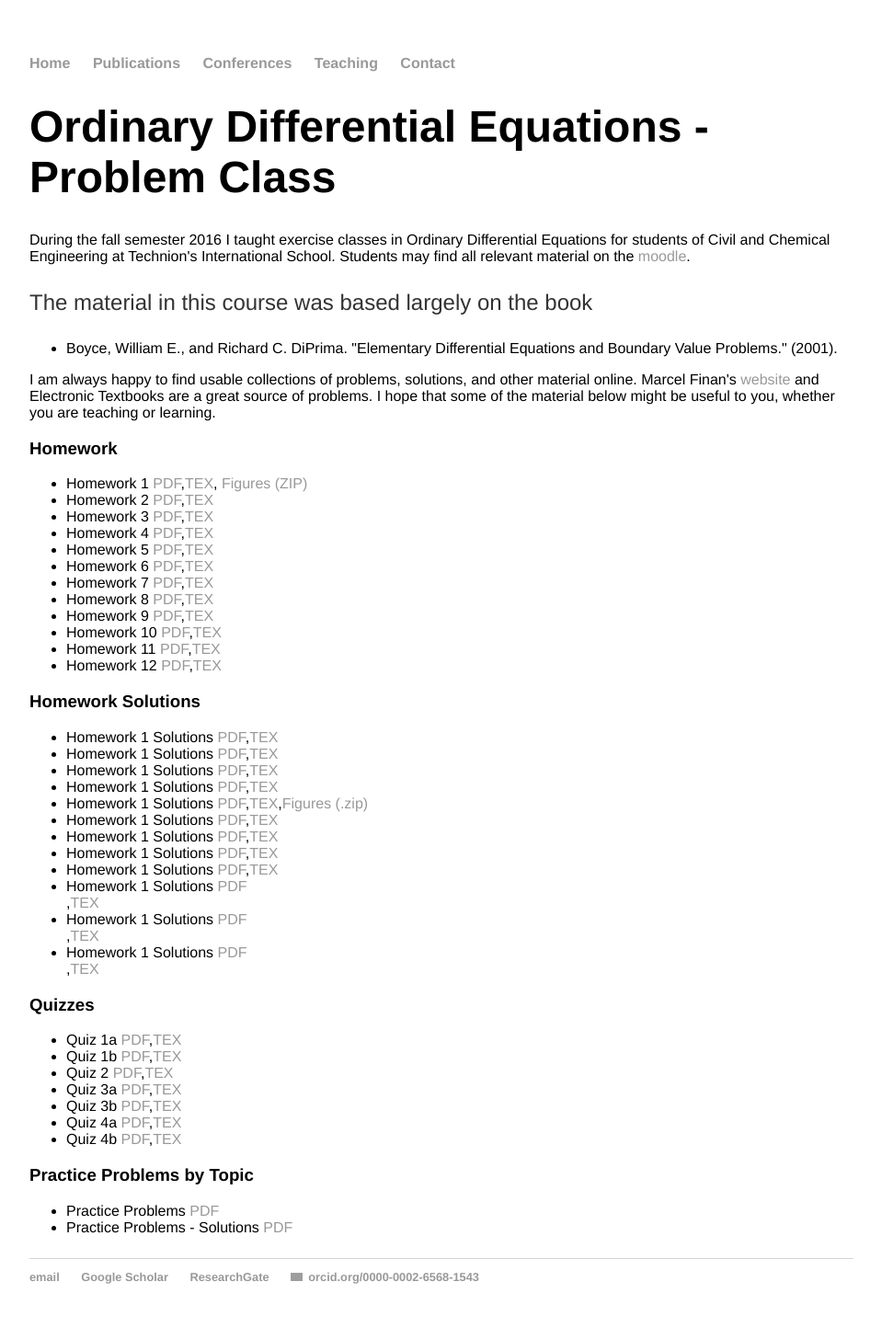
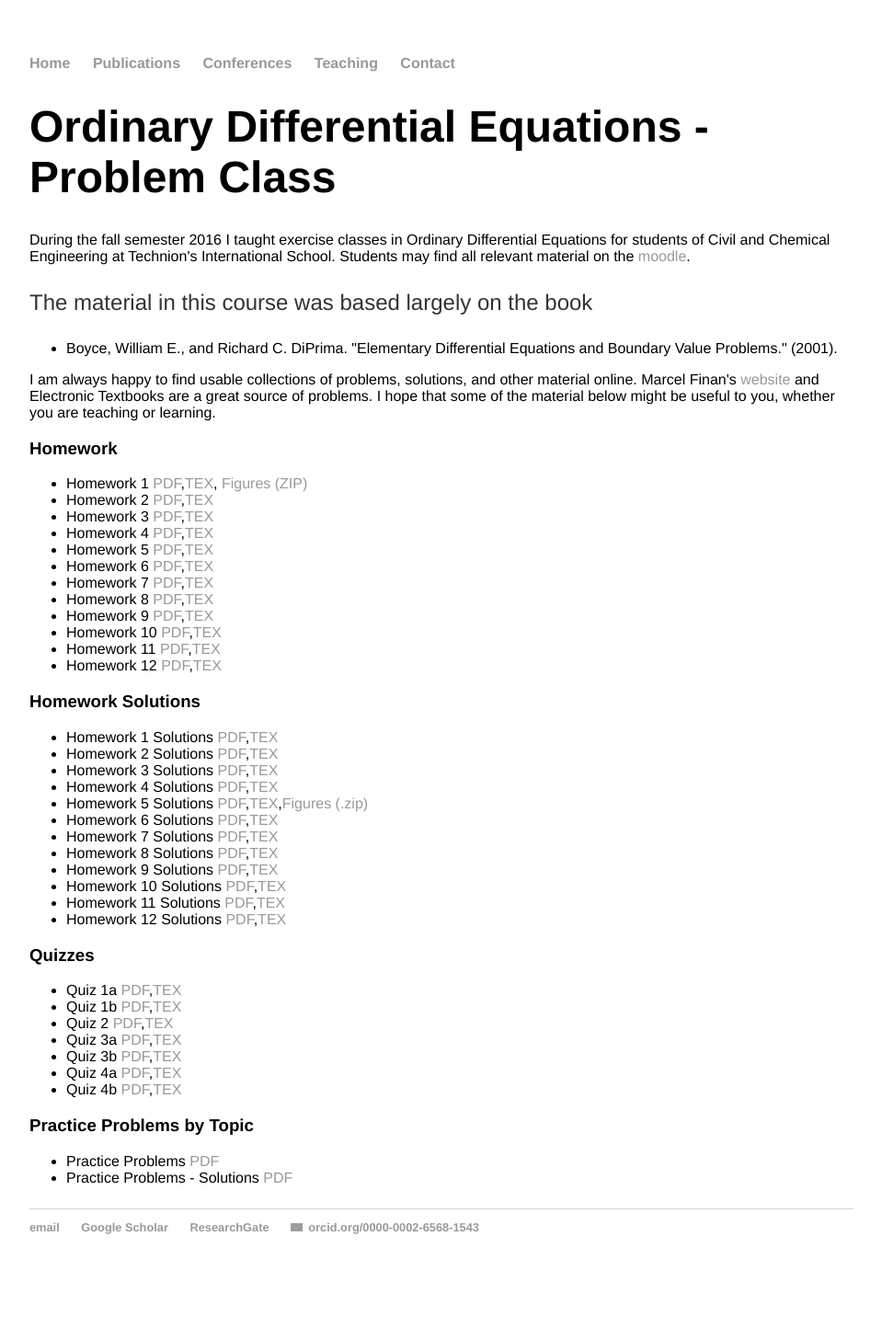
Before and after one commit to rstuhlmeier/rstuhlmeier.github.io, a Jekyll site: the page built from teaching/Fall2016/ODEs.html, in a window 1280 px wide. Shown: the whole page at 92% size, without its empty margins (160-1119 px from the left). Built offline with Jekyll 4.4.1, drawn with Linux system fonts in a browser that asks for light colours; after the commit the page ends 1402 px from its top, so only the background shows below that; grey boxes are pictures that could not be loaded.

Commit message:
Cleaned up numbering of solutions

```diff
--- a/teaching/Fall2016/ODEs.html
+++ b/teaching/Fall2016/ODEs.html
@@ -36,17 +36,17 @@ I hope that some of the material below might be useful to you, whether you are t
 <h3>Homework Solutions</h3>
 <ul>
 <li>Homework 1 Solutions <a href="Homework_Solutions/Homework_1_Solutions.pdf">PDF</a>,<a href="Homework_Solutions/Homework_1_Solutions.tex">TEX</a></li>
-<li>Homework 1 Solutions <a href="Homework_Solutions/Homework_2_Solutions.pdf">PDF</a>,<a href="Homework_Solutions/Homework_2_Solutions.tex">TEX</a></li>
-<li>Homework 1 Solutions <a href="Homework_Solutions/Homework_3_Solutions.pdf">PDF</a>,<a href="Homework_Solutions/Homework_3_Solutions.tex">TEX</a></li>
-<li>Homework 1 Solutions <a href="Homework_Solutions/Homework_4_Solutions.pdf">PDF</a>,<a href="Homework_Solutions/Homework_4_Solutions.tex">TEX</a></li>
-<li>Homework 1 Solutions <a href="Homework_Solutions/Homework_5_Solutions.pdf">PDF</a>,<a href="Homework_Solutions/Homework_5_Solutions.tex">TEX</a>,<a href="Homework_Solutions/HW5_Figures.zip">Figures (.zip)</a></li>
-<li>Homework 1 Solutions <a href="Homework_Solutions/Homework_6_Solutions.pdf">PDF</a>,<a href="Homework_Solutions/Homework_6_Solutions.tex">TEX</a></li>
-<li>Homework 1 Solutions <a href="Homework_Solutions/Homework_7_Solutions.pdf">PDF</a>,<a href="Homework_Solutions/Homework_7_Solutions.tex">TEX</a></li>
-<li>Homework 1 Solutions <a href="Homework_Solutions/Homework_8_Solutions.pdf">PDF</a>,<a href="Homework_Solutions/Homework_8_Solutions.tex">TEX</a></li>
-<li>Homework 1 Solutions <a href="Homework_Solutions/Homework_9_Solutions.pdf">PDF</a>,<a href="Homework_Solutions/Homework_9_Solutions.tex">TEX</a></li>
-<li>Homework 1 Solutions <a href="Homework_Solutions/Homework_10_Solutions.pdf">PDF</a></li>,<a href="Homework_Solutions/Homework_10_Solutions.tex">TEX</a></li>
-<li>Homework 1 Solutions <a href="Homework_Solutions/Homework_11_Solutions.pdf">PDF</a></li>,<a href="Homework_Solutions/Homework_11_Solutions.tex">TEX</a></li>
-<li>Homework 1 Solutions <a href="Homework_Solutions/Homework_12_Solutions.pdf">PDF</a></li>,<a href="Homework_Solutions/Homework_12_Solutions.tex">TEX</a></li>
+<li>Homework 2 Solutions <a href="Homework_Solutions/Homework_2_Solutions.pdf">PDF</a>,<a href="Homework_Solutions/Homework_2_Solutions.tex">TEX</a></li>
+<li>Homework 3 Solutions <a href="Homework_Solutions/Homework_3_Solutions.pdf">PDF</a>,<a href="Homework_Solutions/Homework_3_Solutions.tex">TEX</a></li>
+<li>Homework 4 Solutions <a href="Homework_Solutions/Homework_4_Solutions.pdf">PDF</a>,<a href="Homework_Solutions/Homework_4_Solutions.tex">TEX</a></li>
+<li>Homework 5 Solutions <a href="Homework_Solutions/Homework_5_Solutions.pdf">PDF</a>,<a href="Homework_Solutions/Homework_5_Solutions.tex">TEX</a>,<a href="Homework_Solutions/HW5_Figures.zip">Figures (.zip)</a></li>
+<li>Homework 6 Solutions <a href="Homework_Solutions/Homework_6_Solutions.pdf">PDF</a>,<a href="Homework_Solutions/Homework_6_Solutions.tex">TEX</a></li>
+<li>Homework 7 Solutions <a href="Homework_Solutions/Homework_7_Solutions.pdf">PDF</a>,<a href="Homework_Solutions/Homework_7_Solutions.tex">TEX</a></li>
+<li>Homework 8 Solutions <a href="Homework_Solutions/Homework_8_Solutions.pdf">PDF</a>,<a href="Homework_Solutions/Homework_8_Solutions.tex">TEX</a></li>
+<li>Homework 9 Solutions <a href="Homework_Solutions/Homework_9_Solutions.pdf">PDF</a>,<a href="Homework_Solutions/Homework_9_Solutions.tex">TEX</a></li>
+<li>Homework 10 Solutions <a href="Homework_Solutions/Homework_10_Solutions.pdf">PDF</a>,<a href="Homework_Solutions/Homework_10_Solutions.tex">TEX</a></li>
+<li>Homework 11 Solutions <a href="Homework_Solutions/Homework_11_Solutions.pdf">PDF</a>,<a href="Homework_Solutions/Homework_11_Solutions.tex">TEX</a></li>
+<li>Homework 12 Solutions <a href="Homework_Solutions/Homework_12_Solutions.pdf">PDF</a>,<a href="Homework_Solutions/Homework_12_Solutions.tex">TEX</a></li>
 </ul>
 <h3>Quizzes</h3>
 <ul>
```
